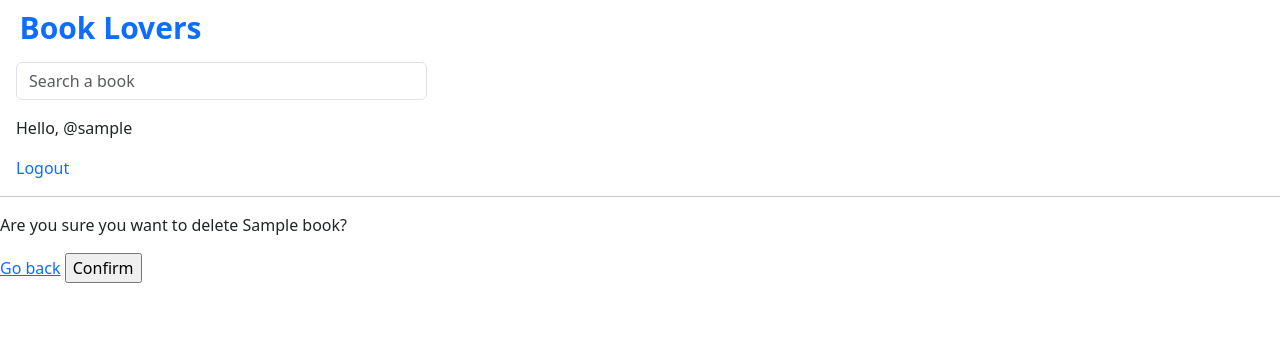
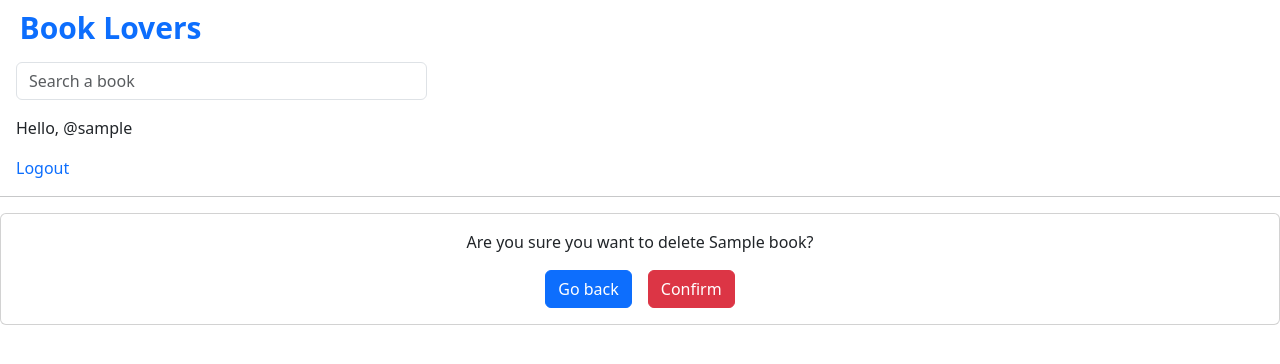
Before and after one commit to AlexManolache/Book-Lover, a Django app: page /delete-book/1/ in a window 1280 px wide. Shown: the top 364 px of the page. Run offline with Django 5.2, Linux system fonts and the light colour scheme; a user stored in the database is signed in; tables that the repository leaves empty hold one stand-in row (values such as "Sample post").

Commit message:
style delete page

```diff
--- a/bookapp/templates/bookapp/delete.html
+++ b/bookapp/templates/bookapp/delete.html
@@ -3,10 +3,15 @@
 {% block content %}
 
     <form method="POST">
-        {% csrf_token %}
-        <p>Are you sure you want to delete {{obj}}?</p>
-        <a href="{{request.META.HTTP_REFERER}}">Go back</a>
-        <input type="submit" value="Confirm" />
+        <div class="card text-center">
+            <div class="card-body">
+              <p class="card-text">Are you sure you want to delete {{obj}}?</p>
+              <div class="d-flex justify-content-center gap-3">
+                <a href="{{request.META.HTTP_REFERER}}" class="btn btn-primary">Go back</a>
+                <input type="submit" value="Confirm" class="btn btn-danger"/>
+              </div>
+            </div>
+        </div>
     </form>
 
 {% endblock content %}
```
